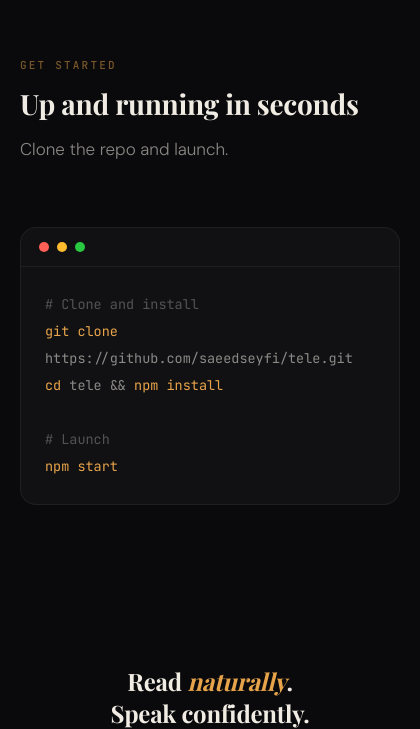
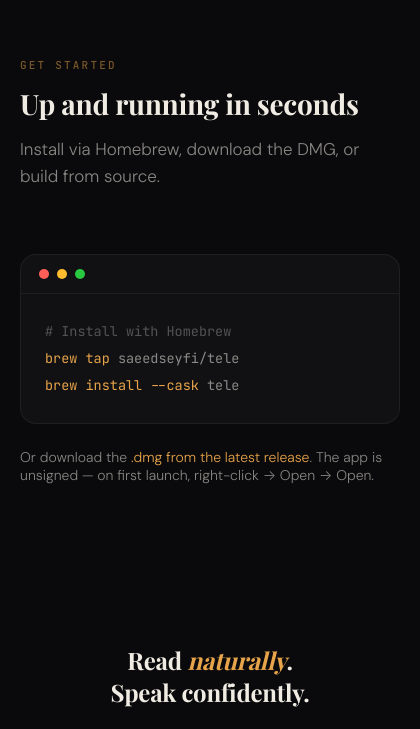
Before and after one commit to saeedseyfi/tele, an Electron app: page docs/index.html in a window 420 px wide. Shown: the part 4180-4909 px from the top of the page. Drawn offline with nearby package versions, Linux system fonts and the light colour scheme; a web font is replaced by a local one.

Commit message:
Add GitHub Actions release workflow, Homebrew install instructions

```diff
--- a/docs/index.html
+++ b/docs/index.html
@@ -952,7 +952,7 @@
   <section class="section">
     <div class="section-label reveal">Get started</div>
     <h2 class="section-title reveal">Up and running in seconds</h2>
-    <p class="section-desc reveal">Clone the repo and launch.</p>
+    <p class="section-desc reveal">Install via Homebrew, download the DMG, or build from source.</p>
 
     <div class="install-block reveal">
       <div class="install-header">
@@ -961,13 +961,16 @@
         <div class="install-dot" style="background: #28c840"></div>
       </div>
       <div class="install-code">
-        <span class="comment"># Clone and install</span><br>
-        <span class="cmd">git clone</span> https://github.com/saeedseyfi/tele.git<br>
-        <span class="cmd">cd</span> tele && <span class="cmd">npm install</span><br><br>
-        <span class="comment"># Launch</span><br>
-        <span class="cmd">npm start</span>
+        <span class="comment"># Install with Homebrew</span><br>
+        <span class="cmd">brew tap</span> saeedseyfi/tele<br>
+        <span class="cmd">brew install --cask</span> tele
       </div>
     </div>
+
+    <p class="reveal" style="margin-top: 24px; font-size: 14px; color: var(--text-secondary); font-weight: 300; max-width: 540px;">
+      Or download the <a href="https://github.com/saeedseyfi/tele/releases/latest" style="color: var(--amber); text-decoration: none;">.dmg from the latest release</a>.
+      The app is unsigned — on first launch, right-click → Open → Open.
+    </p>
   </section>
 
   <!-- Footer -->
--- a/package.json
+++ b/package.json
@@ -30,7 +30,11 @@
     ],
     "mac": {
       "category": "public.app-category.productivity",
-      "icon": "build/icon.svg"
+      "icon": "build/icon.svg",
+      "target": ["dmg"]
+    },
+    "directories": {
+      "output": "release"
     }
   }
 }
```
Also changed, not shown: .github/workflows/release.yml (added), README.md, 1 other file.
